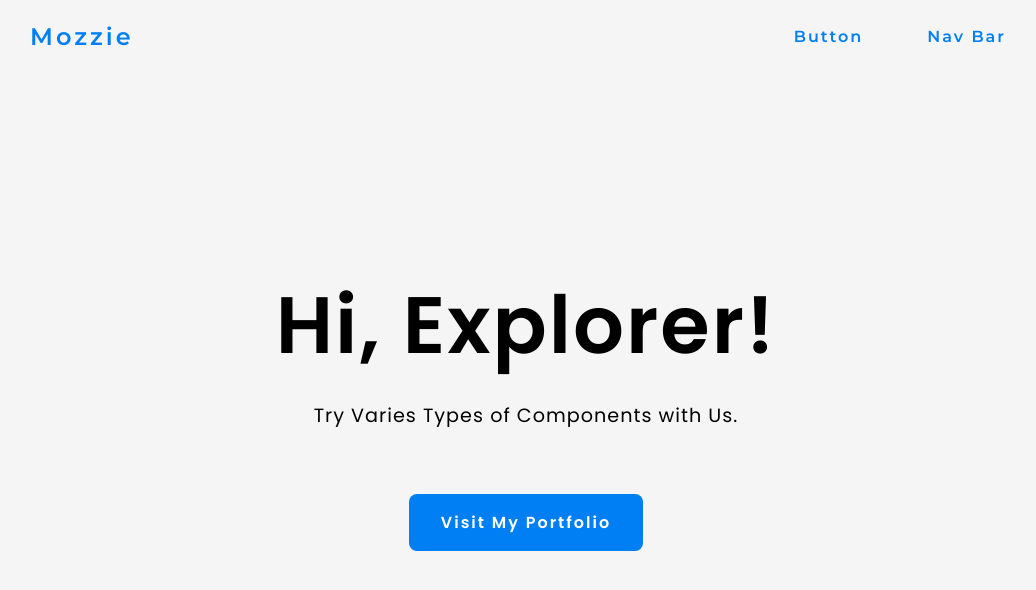
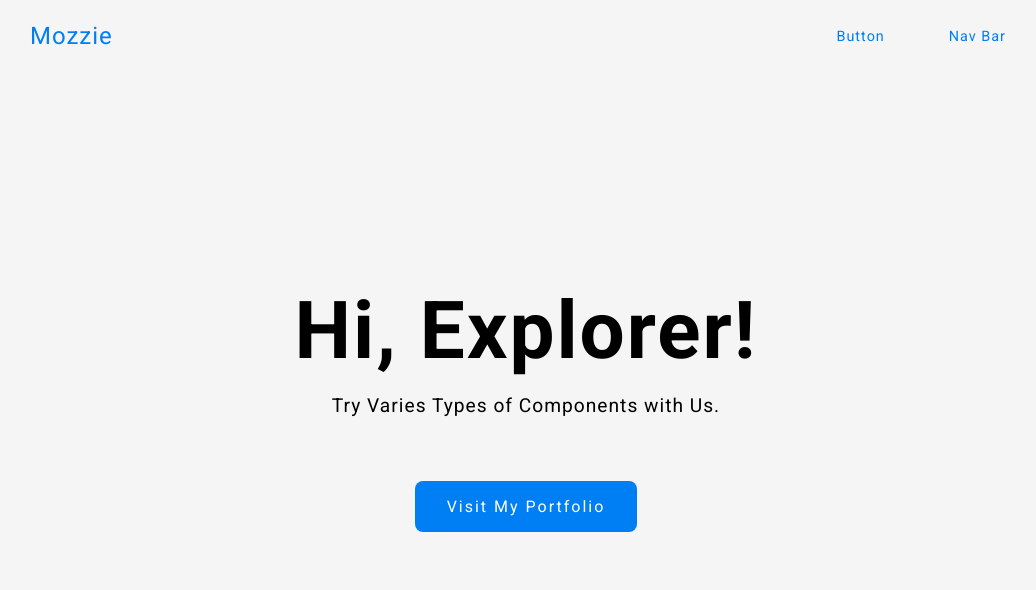
Before and after one commit to MohammadZeeshanQ/custom-component, a React (Create React App) app: page / in a window 1280 px wide. Shown: the top 590 px of the page, without its empty margins (114-1150 px from the left). Built offline with nearby package versions, Linux system fonts and the light colour scheme.

Commit message:
Edit Phase 1

```diff
--- a/public/index.html
+++ b/public/index.html
@@ -5,10 +5,7 @@
 		<link rel="icon" href="%PUBLIC_URL%/favicon.ico" />
 		<meta name="viewport" content="width=device-width, initial-scale=1" />
 		<meta name="theme-color" content="#000000" />
-    <meta
-      name="description"
-      content="Web site created using create-react-app"
-    />
+		<meta name="description" content="Web site created using create-react-app" />
 		<link rel="apple-touch-icon" href="%PUBLIC_URL%/logo192.png" />
 		<!--
       manifest.json provides metadata used when your web app is installed on a
@@ -25,8 +22,13 @@
       Learn how to configure a non-root public URL by running `npm run build`.
     -->
 		<link rel="stylesheet" href="https://fonts.googleapis.com/icon?family=Material+Icons" />
-
-    <title>React App</title>
+		<link rel="preconnect" href="https://fonts.googleapis.com" />
+		<link rel="preconnect" href="https://fonts.gstatic.com" crossorigin />
+		<link
+			href="https://fonts.googleapis.com/css2?family=Montserrat:wght@300;400;500;600;700;800&family=Nunito:wght@300;400;500;600;700&family=Poppins:wght@300;400;500;700&family=Roboto:wght@300;400;500;700&family=Source+Sans+Pro:wght@400;600;700&display=swap"
+			rel="stylesheet"
+		/>
+		<title>Mozzie</title>
 	</head>
 	<body>
 		<noscript>You need to enable JavaScript to run this app.</noscript>
@@ -40,6 +42,5 @@
 
       To begin the development, run `npm start` or `yarn start`.
       To create a production bundle, use `npm run build` or `yarn build`.
-    -->
-  </body>
+    --></body>
 </html>
--- a/src/App.css
+++ b/src/App.css
@@ -1,7 +1,7 @@
 body {
-  background-color: #f5f5f5;
+	background-color: #f5f5f5;
 }
 
 button {
-  background-color: transparent;
+	background-color: transparent;
 }
--- a/src/Components/NavigationBar.js
+++ b/src/Components/NavigationBar.js
@@ -1,25 +1,23 @@
-import React, { useState, createRef } from 'react'
-import styled from 'styled-components'
+import React, { useState, createRef } from "react";
+import styled from "styled-components";
 
 // icons
-import MenuIcon from '@mui/icons-material/Menu';
-import CloseIcon from '@mui/icons-material/Close';
+import MenuIcon from "@mui/icons-material/Menu";
+import CloseIcon from "@mui/icons-material/Close";
 
 // Material-ui
-import { SwipeableDrawer, List, ListItem, Divider } from '@mui/material';
-
+import { SwipeableDrawer, List, ListItem, Divider } from "@mui/material";
 
 const tabData = [
 	{
-        'title': 'Button',
-        'link': '/button',
+		title: "Button",
+		link: "/button",
 	},
 	{
-        'title': 'Nav Bar',
-        'link': '/navigation',
-    }
-]
-
+		title: "Nav Bar",
+		link: "/navigation",
+	},
+];
 
 const Root = styled.div`
 	position: fixed;
@@ -31,7 +29,7 @@ const Wrapper = styled.div`
 	align-items: center;
 	width: 80%;
 	margin: 0 auto;
-    padding: .6rem 0;
+	padding: 0.6rem 0;
 
 	@media (max-width: 600px) {
 		width: 90%;
@@ -43,47 +41,44 @@ const LogoWrapper = styled.div`
 `;
 
 const Logo = styled.button`
-    font-family: MontSemiBold;
-    color: #007FF4;
-    letter-spacing: 3px;
+	font-family: Roboto;
+	color: #007ff4;
+	letter-spacing: 1px;
 	font-size: 1.5rem;
-    padding: .8rem 1rem;
+	padding: 0.8rem 1rem;
 	cursor: pointer;
 	border: none;
 `;
 
-const TabWrapper = styled.div`
-
-`;
+const TabWrapper = styled.div``;
 
 const Link = styled.a`
 	margin: 0 1rem;
 `;
 
 const TabButton = styled(Logo)`
-    letter-spacing: 2px;
-    font-size: 1rem;
-    border-radius: .5rem;
+	letter-spacing: 1px;
+	font-size: 0.9rem;
+	border-radius: 0.5rem;
 
-    &:hover{
-        background-color: #007FF4;
+	&:hover {
+		background-color: #007ff4;
 		color: #ffffff;
-        transition: all .3s ease-in-out;
-    };
+		transition: all 0.3s ease-in-out;
+	}
 
-    @media (max-width:768px){
+	@media (max-width: 768px) {
 		display: none;
-    };
+	} ;
 `;
 
 const MobileTab = styled.div`
 	display: none;
 
-         @media (max-width:768px){
+	@media (max-width: 768px) {
 		display: block;
 		cursor: pointer;
-
-    };
+	} ;
 `;
 
 const IconWrapper = styled.div`
@@ -94,26 +89,22 @@ const MobileLink = styled.a`
 	text-decoration: none;
 `;
 
-
 const MobileTabButton = styled.button`
 	border: none;
-    font-family: MontSemiBold;
-    color: #007FF4;
+	font-family: Roboto;
+	color: #007ff4;
 	letter-spacing: 2px;
 	font-size: 1rem;
-    padding: .5rem 0;
+	padding: 0.5rem 0;
 `;
 
-
-
 export default function NavigationBar() {
-
 	const [drawer, setDrawer] = useState(false);
 	const drawerRef = createRef();
 
 	const drawerHandler = () => {
 		setDrawer(!drawer);
-    }
+	};
 
 	return (
 		<Root>
@@ -125,23 +116,18 @@ export default function NavigationBar() {
 				</LogoWrapper>
 
 				<TabWrapper>
-                    {
-                        tabData.map((item, index) =>
+					{tabData.map((item, index) => (
 						<Link key={index} href={item.link}>
-                                <TabButton>
-                                    {item.title}
-                                </TabButton>
+							<TabButton>{item.title}</TabButton>
 						</Link>
-                        )
-                    }
+					))}
 				</TabWrapper>
 
 				<MobileTab>
-                    <IconWrapper onClick={drawerHandler} >
-                        <MenuIcon style={{ fontSize: '2.8rem', color: '#007FF4' }} />
+					<IconWrapper onClick={drawerHandler}>
+						<MenuIcon style={{ fontSize: "2.8rem", color: "#007FF4" }} />
 					</IconWrapper>
 				</MobileTab>
-
 			</Wrapper>
 
 			{/* Continue Here */}
@@ -152,31 +138,24 @@ export default function NavigationBar() {
 				onOpen={drawerHandler}
 				onClose={drawerHandler}
 			>
-                <List
-                    sx={{ width: 330, }}
-                >
-                    <ListItem sx={{ justifyContent: 'flex-end', alignItem: 'center', margin: '.5rem 0' }}>
+				<List sx={{ width: 330 }}>
+					<ListItem sx={{ justifyContent: "flex-end", alignItem: "center", margin: ".5rem 0" }}>
 						<CloseIcon
 							onClick={drawerHandler}
-                            style={{ cursor: 'pointer', color: '#007FF4', fontSize: '2.2rem', }}
+							style={{ cursor: "pointer", color: "#007FF4", fontSize: "2.2rem" }}
 						/>
 					</ListItem>
 					<Divider />
-                    {
-                        tabData.map((item, index) =>
-                            <MobileLink key={index} style={{ width: '100%', cursor: 'pointer' }} href={item.link}>
-                                <ListItem onClick={drawerHandler} sx={{ margin: '.5rem 0' }}>
-                                    <MobileTabButton>
-                                        {item.title}
-                                    </MobileTabButton>
+					{tabData.map((item, index) => (
+						<MobileLink key={index} style={{ width: "100%", cursor: "pointer" }} href={item.link}>
+							<ListItem onClick={drawerHandler} sx={{ margin: ".5rem 0" }}>
+								<MobileTabButton>{item.title}</MobileTabButton>
 							</ListItem>
 							<Divider />
 						</MobileLink>
-                        )
-                    }
+					))}
 				</List>
 			</SwipeableDrawer>
-
-        </Root >
-    )
+		</Root>
+	);
 }
--- /dev/null
+++ b/src/Middlewares/SaveText.js
@@ -0,0 +1,4 @@
+const copy = async () => {
+	await navigator.clipboard.writeText(text);
+	alert("Text copied");
+};
--- a/src/Routes/Buttons/ButtonGrid.js
+++ b/src/Routes/Buttons/ButtonGrid.js
@@ -1,20 +1,15 @@
-import React from 'react'
-import styled from 'styled-components'
+import React from "react";
+import styled from "styled-components";
 
 // Css
-import '../../css/Buttons.css'
+import "../../css/Buttons.css";
 
 // Material-ui
-import { Grid } from '@mui/material';
+import { Grid } from "@mui/material";
 
+const Root = styled.div``;
 
-const Root = styled.div`
-
-`;
-
-const Wrapper = styled.div`
-
-`;
+const Wrapper = styled.div``;
 
 const ButtonWrapper = styled.div`
 	padding: 5rem 0;
@@ -23,80 +18,52 @@ const ButtonWrapper = styled.div`
 	border-radius: 1rem;
 	text-align: center;
 
-     @media (max-width:600px){
+	@media (max-width: 600px) {
 		padding: 4rem 0;
-        margin: 1rem .5rem;
-    };
+		margin: 1rem 0.5rem;
+	}
 
-      @media (min-width:601px) and (max-width: 1024px){
-        margin: 1rem .5rem;
-    };
+	@media (min-width: 601px) and (max-width: 1024px) {
+		margin: 1rem 0.5rem;
+	} ;
 `;
 
-// Button style assigned
-const buttonData = [
-    {
-        'name': 'SAMPLE',
-        'style': 'button-one',
-    },
-    {
-        'name': 'SAMPLE',
-        'style': 'button-two',
-    },
-    {
-        'name': 'SAMPLE',
-        'style': 'button-three',
-    },
-    {
-        'name': 'OUTLINED',
-        'style': 'button-four',
-    },
-    {
-        'name': 'OUTLINED',
-        'style': 'button-five',
-    },
-    {
-        'name': 'OUTLINED',
-        'style': 'button-six',
-    },
-    {
-        'name': 'DISABLED',
-        'style': 'button-seven',
-    },
-    {
-        'name': 'DISABLED',
-        'style': 'button-eight',
-    },
-];
+const ButtonBox = styled.div``;
 
+const ButtonTheme = styled.button`
+	font: 1rem Roboto;
+	background-color: var(--MainBlueColor);
+	color: #fcfcfc;
+	cursor: pointer;
+	letter-spacing: 0.5px;
+	padding: 0.7rem 1.5rem;
+	border: none;
+	border-radius: 0.3rem;
+	margin: 0 1rem;
+`;
+
+const SimpleButton = styled(ButtonTheme)``;
+
+const HoverButton = styled(ButtonTheme)`
+	&:hover {
+		background-color: #3ba1ff;
+		transition: all 0.3s ease-in-out;
+	}
+`;
 
 export default function ButtonGrid() {
+	const data = [{ title: "Button" }, { title: "Hover" }, { title: "Button" }, { title: "Button" }];
 	return (
 		<Root>
 			<Wrapper>
-                <Grid
-                    container
-                >
-                    {
-                        buttonData.map((item, index) =>
-                            <Grid
-                                item
-                                key={index}
-                                xs={12}
-                                sm={4}
-                                md={4}
-                            >
 				<ButtonWrapper>
-                                    <button className={item.style} style={{ border: 'none', fontFamily: 'MontSemiBold', letterSpacing: '2px' }} >
-                                        {item.name}
-                                    </button>
+					<ButtonBox>
+						<SimpleButton>Button</SimpleButton>
+						<HoverButton>Hover</HoverButton>
+						<ButtonTheme>Button</ButtonTheme>
+					</ButtonBox>
 				</ButtonWrapper>
-                            </Grid>
-                        )
-                    }
-                </Grid>
-
 			</Wrapper>
 		</Root>
-    )
+	);
 }
--- a/src/Routes/Buttons/Index.js
+++ b/src/Routes/Buttons/Index.js
@@ -1,20 +1,18 @@
-import React from 'react'
-import styled from 'styled-components'
+import React from "react";
+import styled from "styled-components";
 
 // component
-import ButtonGrid from './ButtonGrid';
-
-
+import ButtonGrid from "./ButtonGrid";
 
 const Root = styled.div`
 	width: 100%;
 	padding: 8rem 0;
 
-    @media (max-width:600px){
+	@media (max-width: 600px) {
 		padding: 6rem 0;
 	}
 
-    @media (min-width: 601px) and (max-width: 1024px){
+	@media (min-width: 601px) and (max-width: 1024px) {
 		padding: 6rem 0;
 	}
 `;
@@ -29,32 +27,32 @@ const HeaderWrapper = styled.div`
 `;
 
 const Header = styled.h1`
-    font-family: MontSemiBold;
+	font-family: Roboto;
 	font-size: 4rem;
-    letter-spacing: 1px;
+	letter-spacing: 0.5px;
 
-    @media (max-width:600px){
+	@media (max-width: 600px) {
 		font-size: 2.5rem;
 	}
 
-    @media (min-width: 601px) and (max-width: 1024px){
+	@media (min-width: 601px) and (max-width: 1024px) {
 		font-size: 2.5rem;
 	}
 `;
 
 const Description = styled.p`
-    font-family: MontRegular;
-    font-size: 1.2rem;
-    letter-spacing: 1px;
+	font-family: Roboto;
+	font-size: 1rem;
+	letter-spacing: 0.5px;
 	margin-top: 1rem;
 
-    @media (max-width:600px){
+	@media (max-width: 600px) {
 		font-size: 1rem;
 		line-height: 150%;
 	}
 
-     @media (min-width: 601px) and (max-width: 1024px){
-        font-size: .7rem;
+	@media (min-width: 601px) and (max-width: 1024px) {
+		font-size: 0.7rem;
 	}
 `;
 
@@ -63,17 +61,13 @@ export default function Index() {
 		<Root>
 			<Wrapper>
 				<HeaderWrapper>
-                    <Header>
-                        Buttons
-                    </Header>
+					<Header>Buttons</Header>
 					<Description>
 						Wide collection of Button with Effects, Loading State, Hover and Many More.
 					</Description>
 				</HeaderWrapper>
-
 				<ButtonGrid />
-
 			</Wrapper>
 		</Root>
-    )
+	);
 }
--- a/src/Routes/Landing/Index.js
+++ b/src/Routes/Landing/Index.js
@@ -1,91 +1,84 @@
-import React from 'react'
-import styled from 'styled-components'
-
+import React from "react";
+import styled from "styled-components";
 
 const Root = styled.div`
 	height: 100vh;
 	width: 100vw;
 	display: grid;
 	place-items: center;
-`
+`;
 
 const Wrapper = styled.div`
 	text-align: center;
-`
+`;
 
 const Header = styled.h1`
 	font-size: 5rem;
 	margin: 1rem 0;
 	letter-spacing: 2px;
-    font-family: poppinSemiBold;
+	font-family: Roboto;
 
-   @media (max-width:600px){
+	@media (max-width: 600px) {
 		font-size: 2.5rem;
-    };
+	}
 
-      @media (min-width:601px) and (max-width: 1024px){
+	@media (min-width: 601px) and (max-width: 1024px) {
 		font-size: 2.5rem;
-    };
-`
+	} ;
+`;
 
 const Description = styled.p`
-   font-family: poppinRegular;
+	font-family: Roboto;
 	font-size: 1.2rem;
 	letter-spacing: 1px;
 	margin: 1rem 0;
 
-    @media (max-width:600px){
+	@media (max-width: 600px) {
 		font-size: 1rem;
-    };
+	}
 
-      @media (min-width:601px) and (max-width: 1024px){
+	@media (min-width: 601px) and (max-width: 1024px) {
 		font-size: 1rem;
-    };
-`
+	} ;
+`;
 
 const Button = styled.button`
-    font-family: poppinSemiBold;
+	font-family: Roboto;
 	padding: 1rem 2rem;
 	margin-top: 3rem;
 	letter-spacing: 2px;
-    border-radius: .5rem;
+	border-radius: 0.5rem;
 	font-size: 1rem;
 	border: none;
 	cursor: pointer;
-    background-color: #007FF4;
+	background-color: #007ff4;
 	color: #ffffff;
 
-    &:hover{
-        background-color: #3BA1FF;
-        transition: all .3s ease-in-out;
+	&:hover {
+		background-color: #3ba1ff;
+		transition: all 0.3s ease-in-out;
 	}
 
-    @media (max-width:600px){
-        font-size: .9rem;
+	@media (max-width: 600px) {
+		font-size: 0.9rem;
 		font-family: poppinRegular;
-    };
+	}
 
-    @media (min-width:601px) and (max-width: 1024px){
-        font-size: .6rem;
-    };
+	@media (min-width: 601px) and (max-width: 1024px) {
+		font-size: 0.6rem;
+	} ;
 `;
 
 export default function Index() {
 	return (
 		<Root>
 			<Wrapper>
-                <Header>
-                    Hi, Explorer!
-                </Header>
-                <Description>
-                    Try Varies Types of Components with Us.
-                </Description>
+				<Header>Hi, Explorer!</Header>
+				<Description>Try Varies Types of Components with Us.</Description>
 				<a href='https://mohammadzeeshanq.github.io/earth-developer/#/'>
-                    <Button >
-                        Visit My Portfolio
-                    </Button>
+					<Button>Visit My Portfolio</Button>
 				</a>
 			</Wrapper>
 		</Root>
-    )
+	);
 }
--- a/src/Routes/Navigation/Index.js
+++ b/src/Routes/Navigation/Index.js
@@ -1,19 +1,18 @@
-import React from 'react'
-import styled from 'styled-components'
+import React from "react";
+import styled from "styled-components";
 
 // component
-import NavGrid from './NavGrid'
-
+import NavGrid from "./NavGrid";
 
 const Root = styled.div`
 	width: 100%;
 	padding: 8rem 0;
 
-    @media (max-width:600px){
+	@media (max-width: 600px) {
 		padding: 6rem 0;
 	}
 
-    @media (min-width: 601px) and (max-width: 1024px){
+	@media (min-width: 601px) and (max-width: 1024px) {
 		padding: 6rem 0;
 	}
 `;
@@ -28,53 +27,46 @@ const HeaderWrapper = styled.div`
 `;
 
 const Header = styled.h1`
-    font-family: MontSemiBold;
+	font-family: Roboto;
 	font-size: 4rem;
 	letter-spacing: 1px;
 
-    @media (max-width:600px){
+	@media (max-width: 600px) {
 		font-size: 2.5rem;
 	}
 
-    @media (min-width: 601px) and (max-width: 1024px){
+	@media (min-width: 601px) and (max-width: 1024px) {
 		font-size: 2.5rem;
 	}
 `;
 
 const Description = styled.p`
-    font-family: MontRegular;
+	font-family: Roboto;
 	font-size: 1.2rem;
 	letter-spacing: 1px;
 	margin-top: 1rem;
 
-    @media (max-width:600px){
+	@media (max-width: 600px) {
 		font-size: 1rem;
 		line-height: 150%;
 	}
 
-     @media (min-width: 601px) and (max-width: 1024px){
-        font-size: .7rem;
+	@media (min-width: 601px) and (max-width: 1024px) {
+		font-size: 0.7rem;
 	}
 `;
-
 
 export default function Index() {
 	return (
 		<Root>
 			<Wrapper>
-
 				<HeaderWrapper>
-                    <Header>
-                        Navigation Bars
-                    </Header>
-                    <Description>
-                        Wide Collection of Responsive Navigation Bar and Dynamic.
-                    </Description>
+					<Header>Navigation Bars</Header>
+					<Description>Wide Collection of Responsive Navigation Bar and Dynamic.</Description>
 				</HeaderWrapper>
 
 				<NavGrid />
-
 			</Wrapper>
 		</Root>
-    )
+	);
 }
--- a/src/Routes/Navigation/NavGrid.js
+++ b/src/Routes/Navigation/NavGrid.js
@@ -1,8 +1,8 @@
-import React from 'react'
-import styled from 'styled-components'
+import React from "react";
+import styled from "styled-components";
 
 // Component
-import NavItemOne from './NavItemOne'
+import NavItemOne from "./NavItemOne";
 
 // styled
 const Container = styled.section`
@@ -19,30 +19,28 @@ const HeaderWrapper = styled.div`
 	margin-bottom: 3rem;
 `;
 const Header = styled.h2`
-    font-family: poppinSemiBold;
+	font-family: Roboto;
 	font-size: 1.5rem;
 `;
 
-
 export default function NavGrid() {
-
 	const navData = [
 		{
-            'header': 'Simple Header',
-            'component': <NavItemOne />
-        }
-    ]
+			header: "Simple Header",
+			component: <NavItemOne />,
+		},
+	];
 
 	return (
 		<Container>
-            {navData.map((item, index) =>
-                <NavWrapper key={index} >
+			{navData.map((item, index) => (
+				<NavWrapper key={index}>
 					<HeaderWrapper>
 						<Header>{item.header}</Header>
 					</HeaderWrapper>
 					{item.component}
 				</NavWrapper>
-            )}
+			))}
 		</Container>
-    )
+	);
 }
--- a/src/Routes/Navigation/NavItemOne.js
+++ b/src/Routes/Navigation/NavItemOne.js
@@ -1,12 +1,12 @@
-import React, { useState } from 'react'
-import styled from 'styled-components'
+import React, { useState } from "react";
+import styled from "styled-components";
 
 // Icon
-import AccountCircleIcon from '@mui/icons-material/AccountCircle';
-import MenuIcon from '@mui/icons-material/Menu';
+import AccountCircleIcon from "@mui/icons-material/AccountCircle";
+import MenuIcon from "@mui/icons-material/Menu";
 
 // Component
-import MobileDrawer from '../../Components/SampleDrawer.js'
+import MobileDrawer from "../../Components/SampleDrawer.js";
 
 // Styled
 const Root = styled.div`
@@ -19,7 +19,7 @@ const Wrapper = styled.div`
 	align-items: center;
 	width: 90%;
 	margin: 0 auto;
-    padding: .6rem 0;
+	padding: 0.6rem 0;
 
 	@media (max-width: 600px) {
 		width: 95%;
@@ -31,15 +31,15 @@ const LogoWrapper = styled.div`
 `;
 
 const Logo = styled.button`
-    font-family: MontSemiBold;
-    color: #FFffff;
+	font-family: Roboto;
+	color: #ffffff;
 	letter-spacing: 3px;
 	font-size: 1.5rem;
-    padding: .8rem 1rem;
+	padding: 0.8rem 1rem;
 	cursor: pointer;
 	border: none;
 
-    @media(max-width:600px){
+	@media (max-width: 600px) {
 		font-size: 1rem;
 	}
 `;
@@ -56,14 +56,12 @@ const IconWrapper = styled.div`
 	border-radius: 50%;
 `;
 
-
 export default function NavItemOne() {
-
 	const [drawer, setDrawer] = useState(false);
 
 	const drawerHandler = () => {
 		setDrawer(!drawer);
-    }
+	};
 
 	return (
 		<Root>
@@ -75,19 +73,17 @@ export default function NavItemOne() {
 				</LogoWrapper>
 
 				<DesktopContainer>
-                    <AccountCircleIcon style={{ fontSize: '2.5rem', color: '#ffffff', cursor: 'pointer' }} />
+					<AccountCircleIcon style={{ fontSize: "2.5rem", color: "#ffffff", cursor: "pointer" }} />
 				</DesktopContainer>
 
 				<MobileTab>
-                    <IconWrapper onClick={drawerHandler} >
-                        <MenuIcon style={{ fontSize: '2.5rem', color: '#ffffff' }} />
+					<IconWrapper onClick={drawerHandler}>
+						<MenuIcon style={{ fontSize: "2.5rem", color: "#ffffff" }} />
 					</IconWrapper>
 				</MobileTab>
-
 			</Wrapper>
 
 			<MobileDrawer drawer={drawer} setDrawer={setDrawer} />
-
 		</Root>
-    )
+	);
 }
--- a/src/index.css
+++ b/src/index.css
@@ -2,9 +2,8 @@
 	margin: 0;
 	padding: 0;
 	box-sizing: border-box;
-  font-family: -apple-system, BlinkMacSystemFont, "Segoe UI", "Roboto", "Oxygen",
-    "Ubuntu", "Cantarell", "Fira Sans", "Droid Sans", "Helvetica Neue",
-    sans-serif;
+	font-family: "Roboto", -apple-system, BlinkMacSystemFont, "Segoe UI", "Oxygen", "Ubuntu", "Cantarell", "Fira Sans",
+		"Droid Sans", "Helvetica Neue", sans-serif;
 	-webkit-font-smoothing: antialiased;
 	-moz-osx-font-smoothing: grayscale;
 }
@@ -13,50 +12,6 @@ a {
 	text-decoration: none;
 }
 
-@font-face {
-  font-family: poppinLight;
-  src: url(./Assets/fonts/Poppins-Light.ttf);
-  font-display: swap;
+:root {
+	--MainBlueColor: #007ff4;
 }
-
-@font-face {
-  font-family: poppinRegular;
-  src: url(./Assets/fonts/Poppins-Regular.ttf);
-  font-display: swap;
-}
-
-@font-face {
-  font-family: poppinSemiBold;
-  src: url(./Assets/fonts/Poppins-SemiBold.ttf);
-  font-display: swap;
-}
-
-@font-face {
-  font-family: poppinBold;
-  src: url(./Assets/fonts/Poppins-Bold.ttf);
-  font-display: swap;
-}
-
-@font-face {
-  font-family: montLight;
-  src: url(./Assets/fonts/Montserrat-Light.ttf);
-  font-display: swap;
-}
-
-@font-face {
-  font-family: montRegular;
-  src: url(./Assets/fonts/Montserrat-Regular.ttf);
-  font-display: swap;
-}
-
-@font-face {
-  font-family: montSemiBold;
-  src: url(./Assets/fonts/Montserrat-SemiBold.ttf);
-  font-display: swap;
-}
-
-@font-face {
-  font-family: montBold;
-  src: url(./Assets/fonts/Montserrat-Bold.ttf);
-  font-display: swap;
-}
```
Lines whose indentation alone changed are shown as unchanged.
